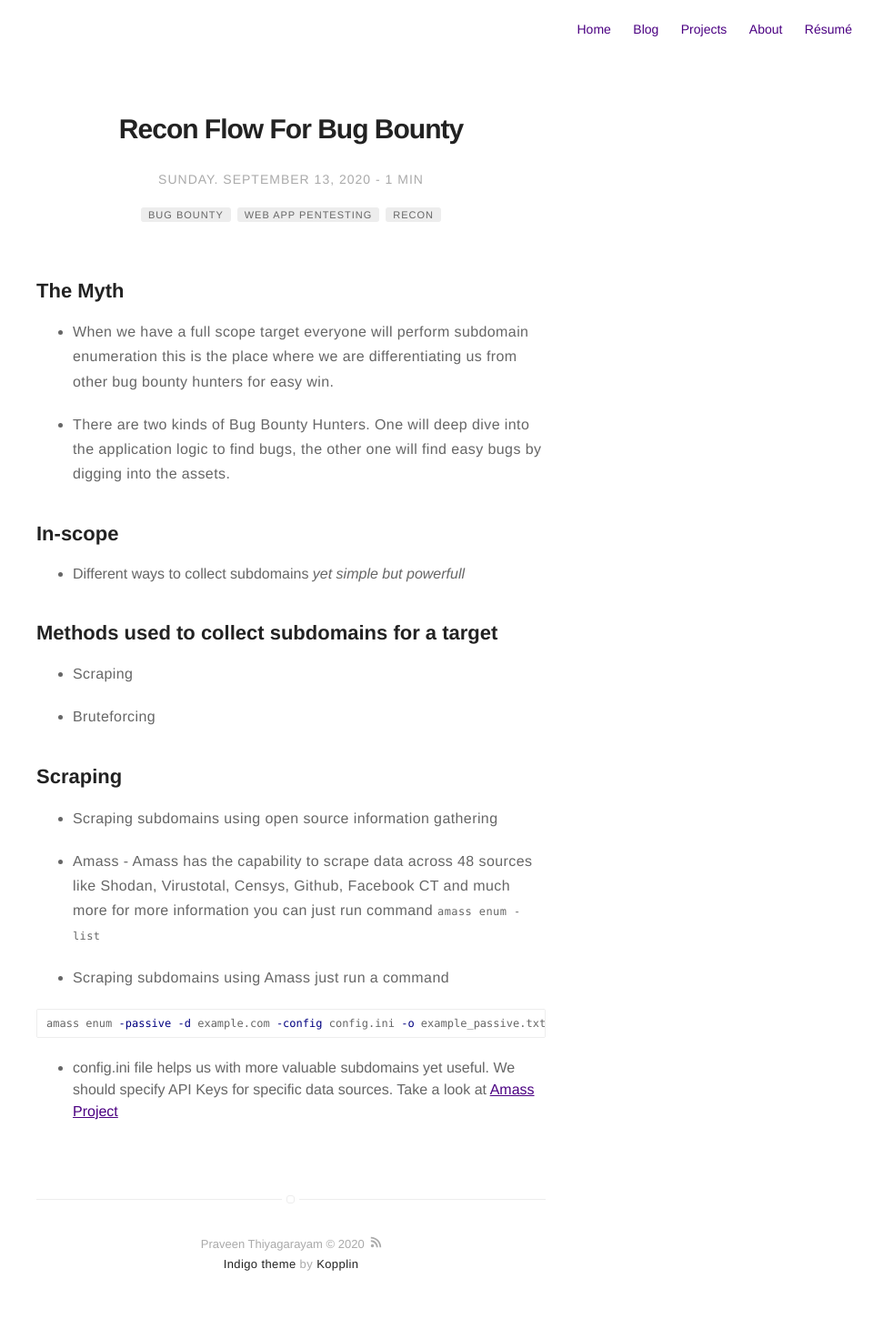
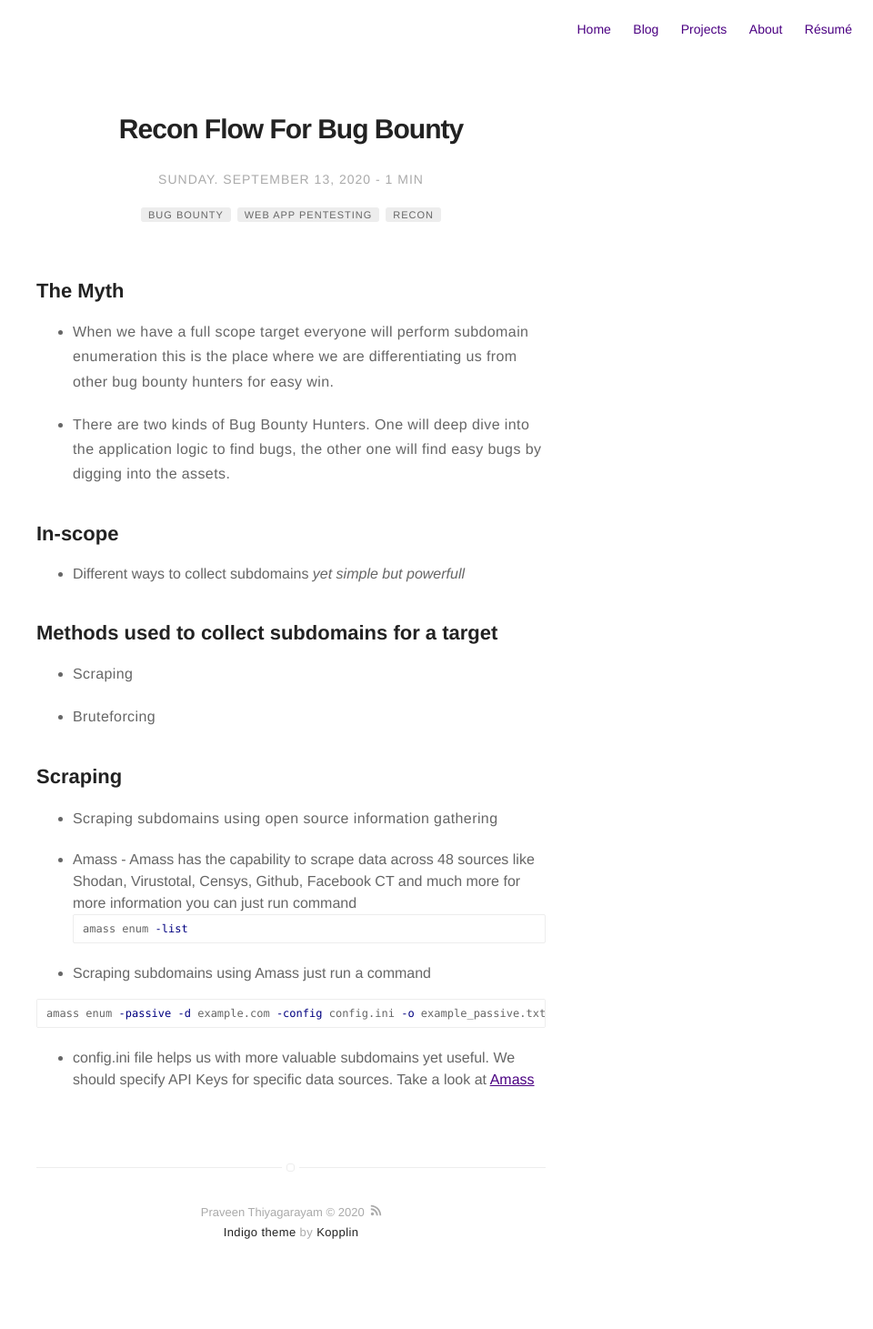
Before and after one commit to im403/pr4v33n, a Jekyll site: the page built from _posts/2020-09-13-recon.markdown, in a window 1280 px wide. Shown: the whole page at 91% size, without its empty margins (320-1280 px from the left). Built offline with Jekyll 4.4.1, drawn with Linux system fonts in a browser that asks for light colours; after the commit the page ends 1426 px from its top, so only the background shows below that.

Commit message:
Update 2020-09-13-recon.markdown

````diff
--- a/_posts/2020-09-13-recon.markdown
+++ b/_posts/2020-09-13-recon.markdown
@@ -32,7 +32,10 @@ description: Recon flow when you are targeting a full scope application
 
 * Scraping subdomains using open source information gathering
 
-* Amass - Amass has the capability to scrape data across 48 sources like Shodan, Virustotal, Censys, Github, Facebook CT and much more for more information you can just run command `amass enum -list`
+* Amass - Amass has the capability to scrape data across 48 sources like Shodan, Virustotal, Censys, Github, Facebook CT and much more for more information you can just run command
+```bash
+amass enum -list
+```
 
 * Scraping subdomains using Amass just run a command
 
@@ -40,4 +43,4 @@ description: Recon flow when you are targeting a full scope application
 amass enum -passive -d example.com -config config.ini -o example_passive.txt
 ```
 
-* config.ini file helps us with more valuable subdomains yet useful. We should specify API Keys for specific data sources. Take a look at [Amass Project](https://github.com/OWASP/Amass/blob/master/examples/config.ini)
+* config.ini file helps us with more valuable subdomains yet useful. We should specify API Keys for specific data sources. Take a look at [Amass](https://github.com/OWASP/Amass/blob/master/examples/config.ini)
````
